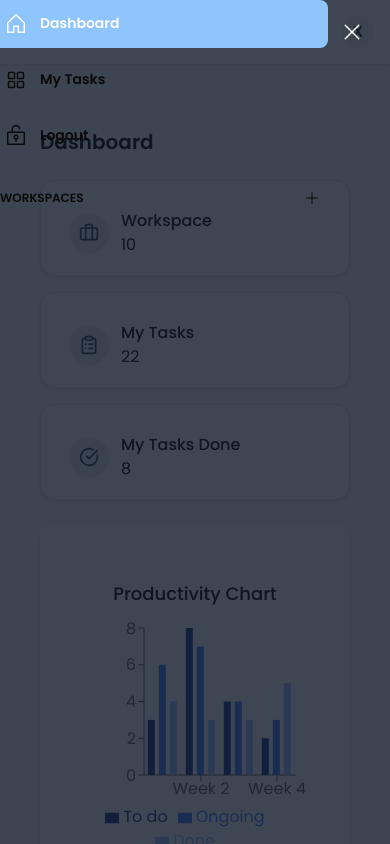
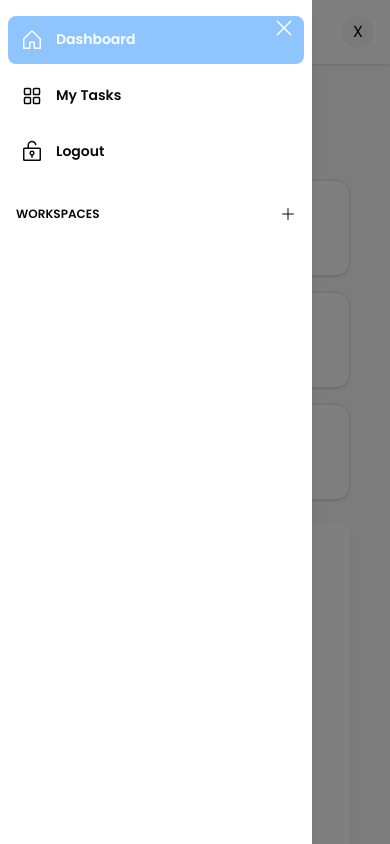
Before and after one commit to kingslyDev/scheduro-fe, a Next.js app: page /dashboard in a window 390 px wide. Both pictures are taken after a click on the button "Open sidebar". Shown: the top 844 px of the page. Built offline with nearby package versions, Linux system fonts and the light colour scheme.

Commit message:
responsive left sidebar test

```diff
--- a/src/components/layouts/AppLayout.jsx
+++ b/src/components/layouts/AppLayout.jsx
@@ -25,13 +25,26 @@ export default function AppLayout({ children, title }) {
 
   return (
     <>
-      <Head title={title} />
+      <Head>
+  <title>{title ? `${title} - Scheduro` : 'Scheduro'}</title>
+</Head>
+
       <Toaster position="top-center" richColors />
       <div>
+        {/* SIDEBAR MOBILE */}
         <Transition.Root show={sidebarOpen} as={Fragment}>
-          <Dialog as="div" className="relative z-50 lg:hidden" onClose={setSidebarOpen}>
-            <Transition.Child as={Fragment} enter="transition-opacity ease-linear duration-300" enterFrom="opacity-0" enterTo="opacity-100" leave="transition-opacity ease-linear duration-300" leaveFrom="opacity-100" leaveTo="opacity-0">
-              <div className="fixed inset-0 bg-gray-900/80" />
+          <Dialog as="div" className="fixed inset-0 z-50 lg:hidden" onClose={setSidebarOpen}>
+            {/* Overlay gelap */}
+            <Transition.Child
+              as={Fragment}
+              enter="transition-opacity ease-linear duration-300"
+              enterFrom="opacity-0"
+              enterTo="opacity-100"
+              leave="transition-opacity ease-linear duration-300"
+              leaveFrom="opacity-100"
+              leaveTo="opacity-0"
+            >
+              <div className="fixed inset-0 bg-black/50" />
             </Transition.Child>
 
             <div className="fixed inset-0 flex">
@@ -44,35 +57,38 @@ export default function AppLayout({ children, title }) {
                 leaveFrom="translate-x-0"
                 leaveTo="-translate-x-full"
               >
-                <Dialog.Panel className="relative mr-16 flex w-full max-w-xs flex-1">
-                  <Transition.Child as={Fragment} enter="ease-in-out duration-300" enterFrom="opacity-0" enterTo="opacity-100" leave="ease-in-out duration-300" leaveFrom="opacity-100" leaveTo="opacity-0">
-                    <div className="absolute left-full top-0 flex w-16 justify-center pt-5">
-                      <button type="button" className="-m-2.5 p-2.5" onClick={() => setSidebarOpen(false)}>
-                        <span className="sr-only">Close sidebar</span>
-                        <PiX className="h-6 w-6 text-white" aria-hidden="true" />
-                      </button>
-                    </div>
-                  </Transition.Child>
-                  <Sidebar auth={auth} url={url} workspaces={workspaces} />
+                {/* Sidebar */}
+                <Dialog.Panel className="relative w-[80%] max-w-xs bg-white dark:bg-gray-900 shadow-lg">
+                  {/* Tombol Close */}
+                  <div className="absolute right-2 top-2">
+                    <button type="button" className="p-2 text-white" onClick={() => setSidebarOpen(false)}>
+                      <PiX className="h-6 w-6" aria-hidden="true" />
+                    </button>
+                  </div>
+
+                  {/* Sidebar Content */}
+                  <div className="h-full overflow-y-auto p-4">
+                    <Sidebar auth={auth} url={url} workspaces={workspaces} />
+                  </div>
                 </Dialog.Panel>
               </Transition.Child>
             </div>
           </Dialog>
         </Transition.Root>
 
+        {/* SIDEBAR DESKTOP */}
         <div className="hidden lg:fixed lg:inset-y-0 lg:z-50 lg:flex lg:w-72 lg:flex-col">
           <div className="flex grow flex-col gap-y-5 overflow-y-auto border-r border-gray-200 bg-white px-6 dark:border-gray-800 dark:bg-gray-900">
             <div className="flex h-16 shrink-0 items-center justify-center space-x-1.5">
-              {' '}
-              {/* Centering added here */}
               <Link href="/" className="-m-1.5 p-1.5 mt-5">
-                <img src="https://res.cloudinary.com/dwgwb5vro/image/upload/v1741442563/sidebarlogo_xx2gbf.png" alt="Plannify logo" className="inline-block w-auto h-8" />
+                <img src="https://res.cloudinary.com/dwgwb5vro/image/upload/v1741442563/sidebarlogo_xx2gbf.png" alt="Scheduro logo" className="inline-block w-auto h-8" />
               </Link>
             </div>
             <Sidebar auth={auth} url={url} workspaces={workspaces} />
           </div>
         </div>
 
+        {/* NAVBAR MOBILE */}
         <div className="sticky top-0 z-40 flex items-center gap-x-6 bg-white px-4 py-4 shadow-sm dark:bg-gray-900 sm:px-6 lg:hidden">
           <button type="button" className="-m-2.5 p-2.5 text-gray-700 lg:hidden" onClick={() => setSidebarOpen(true)}>
             <span className="sr-only">Open sidebar</span>
@@ -87,6 +103,7 @@ export default function AppLayout({ children, title }) {
           </Link>
         </div>
 
+        {/* CONTENT AREA */}
         <main className="py-10 lg:pl-72">
           <div className="px-4 sm:px-6 lg:px-8">{children}</div>
         </main>
```
